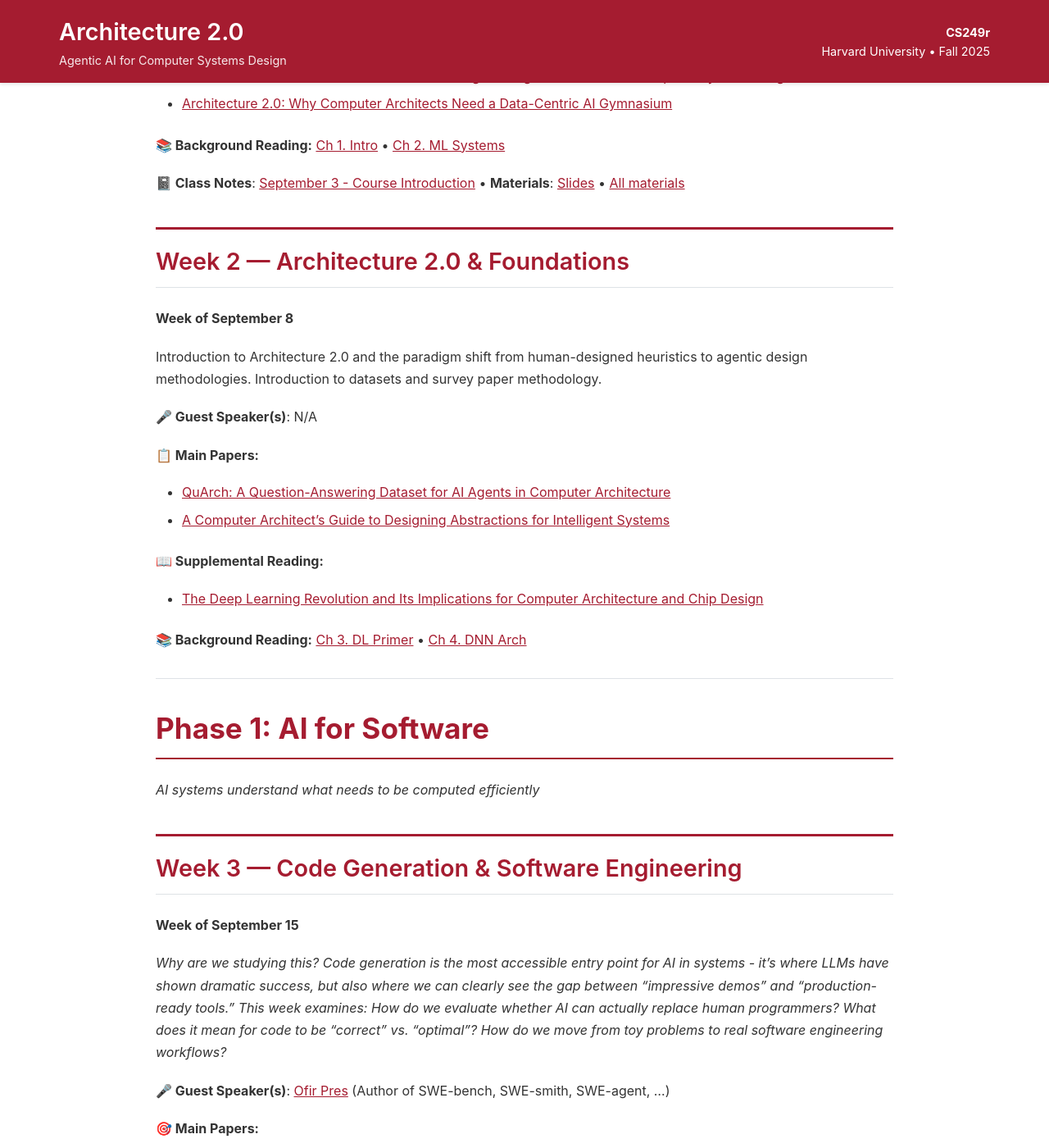
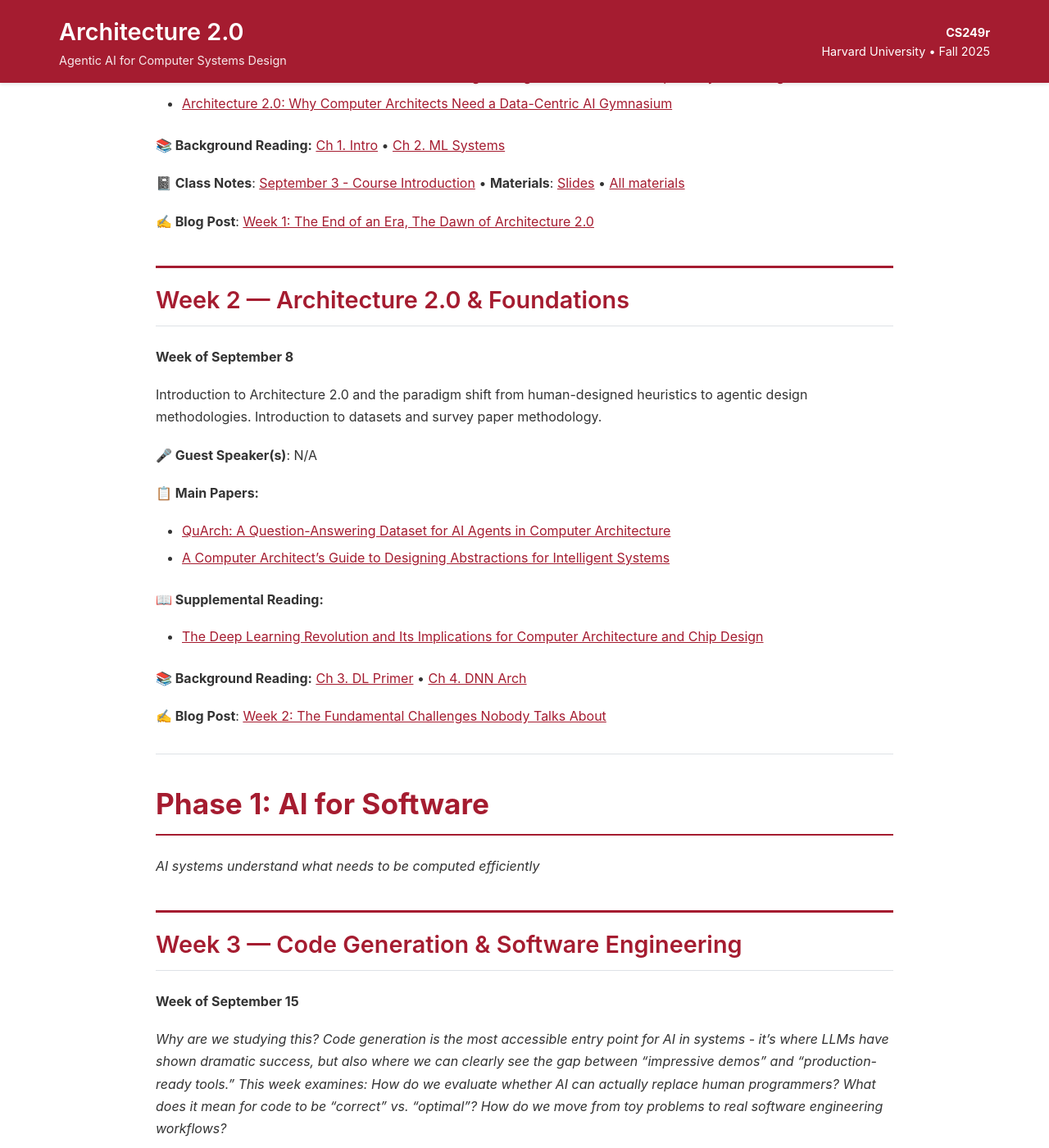
Before and after one commit to harvard-edge/cs249r_fall2025, a Jekyll site: the page built from course/schedule.md, in a window 1280 px wide and 1400 px high, scrolled down 2047 px. Shown: the whole window at 82% size. Built offline with Jekyll 4.4.1, drawn with Linux system fonts in a browser that asks for light colours; our own code applies the rules of GitHub Pages for plain Markdown files.

Commit message:
Add blog post links to schedule page for Week 1 and Week 2
Added direct links to the weekly blog posts in the schedule:
- Week 1: The End of an Era, The Dawn of Architecture 2.0
- Week 2: The Fundamental Challenges Nobody Talks About

```diff
--- a/course/schedule.md
+++ b/course/schedule.md
@@ -63,6 +63,8 @@ Course overview, logistics, syllabus, and introduction to the vision of AI-drive
 
 **📓 Class Notes**: [September 3 - Course Introduction](../course/notes#september-3---course-introduction--architecture-20) • **Materials**: [Slides](https://github.com/harvard-edge/cs249r_fall2025/releases/download/sep-3/CS249r_.Architecture.2.0.-.Part.1.pdf) • [All materials](https://github.com/harvard-edge/cs249r_fall2025/releases/tag/sep-3)
 
+**✍️ Blog Post**: [Week 1: The End of an Era, The Dawn of Architecture 2.0](/cs249r_fall2025/blog/2024/09/03/week-1-architecture-2-0/)
+
 ## Week 2 — Architecture 2.0 & Foundations
 **Week of September 8**
 
@@ -78,6 +80,8 @@ Introduction to Architecture 2.0 and the paradigm shift from human-designed heur
 - [The Deep Learning Revolution and Its Implications for Computer Architecture and Chip Design](https://arxiv.org/abs/1911.05289)
 
 **📚 Background Reading:** [Ch 3. DL Primer](https://www.mlsysbook.ai/contents/core/dl_primer/dl_primer) • [Ch 4. DNN Arch](https://www.mlsysbook.ai/contents/core/dnn_architectures/dnn_architectures)
+
+**✍️ Blog Post**: [Week 2: The Fundamental Challenges Nobody Talks About](/cs249r_fall2025/blog/2024/09/08/week-2-fundamental-challenges/)
 
 ---
 
```
